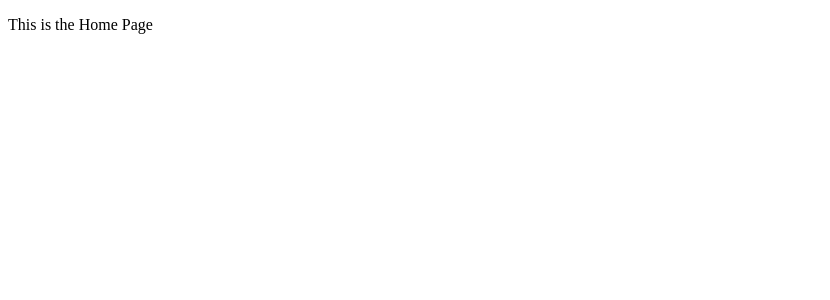
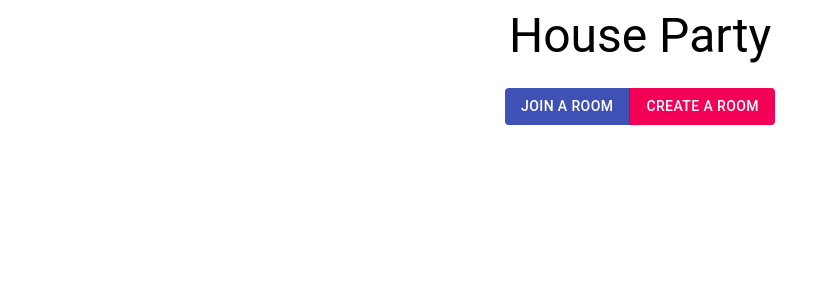
Before and after one commit to kyrios213/django-react-tutorial, a React app in the folder frontend/: page / in a window 1280 px wide. Shown: the top 300 px of the page, without its empty margins (0-830 px from the left). Built offline with nearby package versions, Linux system fonts and the light colour scheme; no server answers; the HTML template or start-up script is replaced by a standard one.

Commit message:
Home Page

```diff
--- a/frontend/src/components/HomePage.js
+++ b/frontend/src/components/HomePage.js
@@ -2,6 +2,7 @@ import React, { Component } from "react";
 import CreateRoomPage from "./CreateRoomPage";
 import RoomJoinPage from "./RoomJoinPage";
 import Room from "./Room";
+import { Grid, Button, ButtonGroup, Typography } from "@material-ui/core";
 import {
   BrowserRouter as Router,
   Switch,
@@ -13,15 +14,58 @@ import {
 export default class HomePage extends Component {
   constructor(props) {
     super(props);
+    this.state = {
+      roomCode: null,
+    };
+  }
+
+  async componentDidMount() {
+    fetch("/api/user-in-room")
+      .then((response) => response.json())
+      .then((data) => {
+        this.setState({
+          roomCode: data.code,
+        });
+      });
+  }
+
+  renderHomePage() {
+    return (
+      <Grid container spacing={3}>
+        <Grid item xs={12} align="center">
+          <Typography variant="h3" component="h3">
+            House Party
+          </Typography>
+        </Grid>
+        <Grid item xs={12} align="center">
+          <ButtonGroup disableElevation variant="contained" color="primary">
+            <Button color="primary" to="/join" component={Link}>
+              Join a Room
+            </Button>
+            <Button color="secondary" to="/create" component={Link}>
+              Create a Room
+            </Button>
+          </ButtonGroup>
+        </Grid>
+      </Grid>
+    );
   }
 
   render() {
     return (
       <Router>
         <Switch>
-          <Route exact path="/">
-            <p>This is the Home Page</p>
-          </Route>
+          <Route
+            exact
+            path="/"
+            render={() => {
+              return this.state.roomCode ? (
+                <Redirect to={`/room/${this.state.roomCode}`}></Redirect>
+              ) : (
+                this.renderHomePage()
+              );
+            }}
+          ></Route>
           <Route path="/join" component={RoomJoinPage}></Route>
           <Route path="/create" component={CreateRoomPage}></Route>
           <Route path="/room/:roomCode" component={Room}></Route>
```
Also changed, not shown: 2 other files (tests, documents, lock files or other folders).
